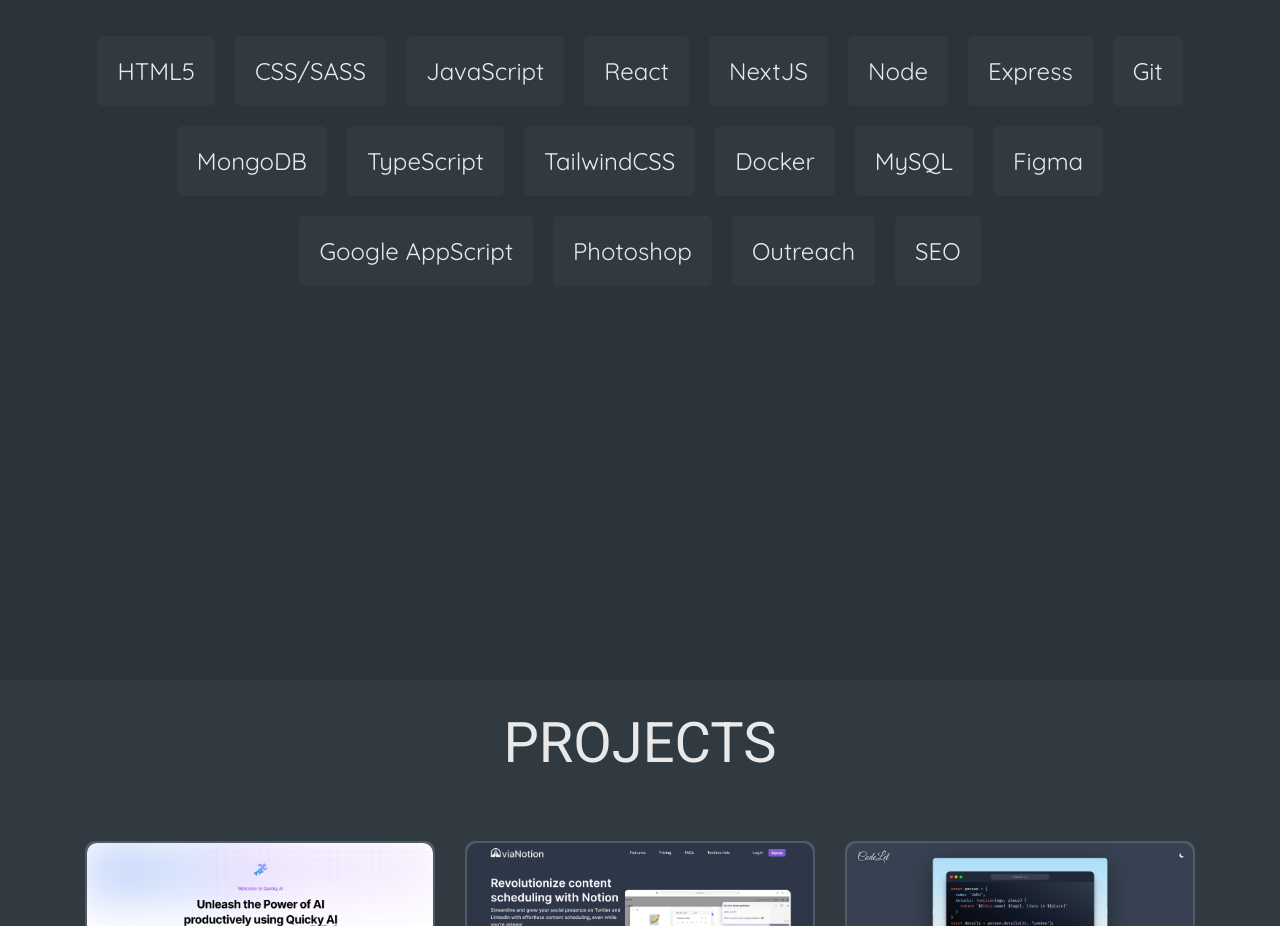
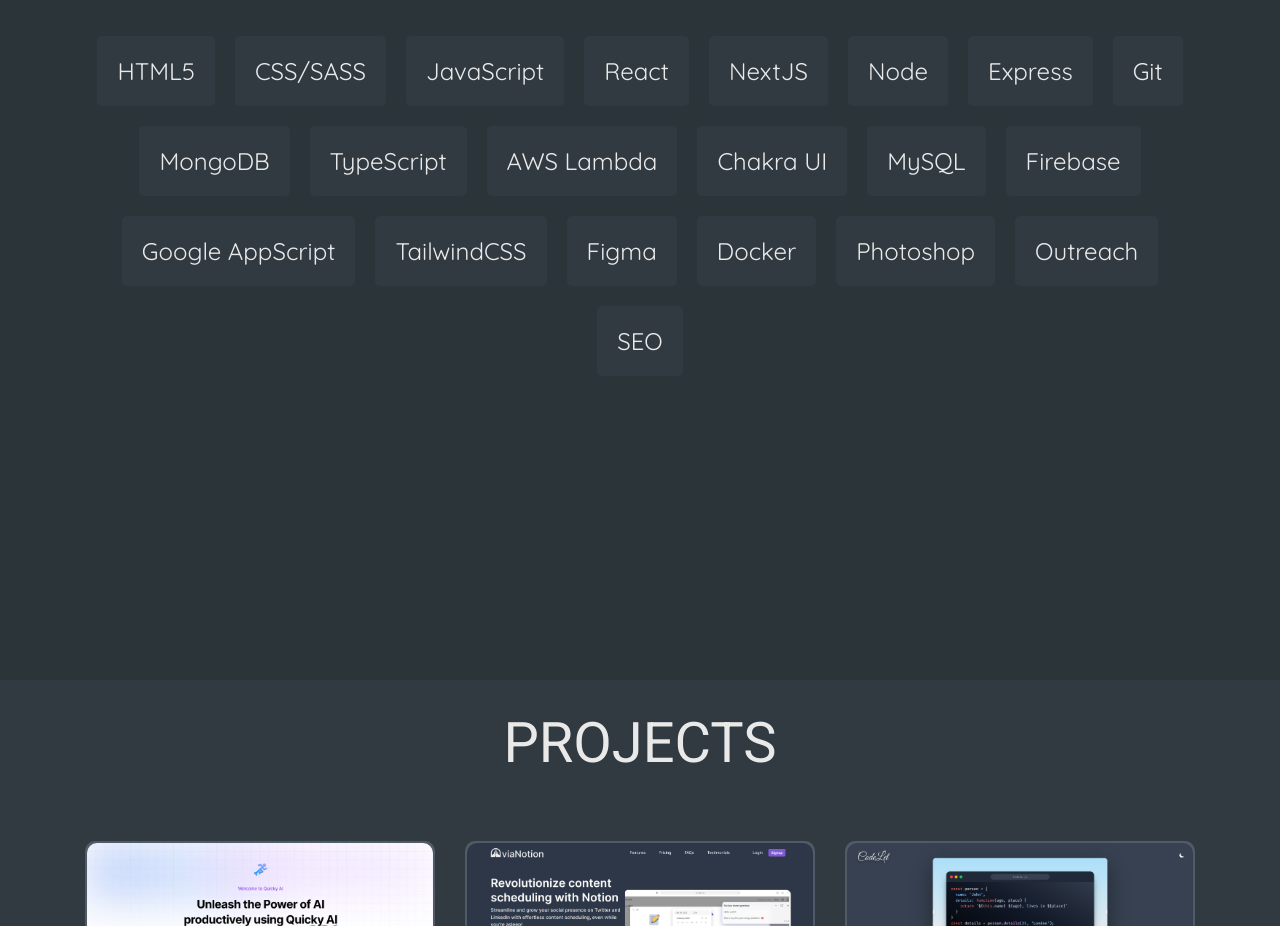
Before and after one commit to Basharath/Basharath.github.io, a React (Create React App) app: page / in a window 1280 px wide. Shown: the part 1000-1926 px from the top of the page. Built offline with nearby package versions, Linux system fonts and the light colour scheme; the HTML template or start-up script is replaced by a standard one.

Commit message:
Adds firebase and chakra UI skills

```diff
--- a/src/components/Skills.jsx
+++ b/src/components/Skills.jsx
@@ -15,11 +15,14 @@ export default function Skills() {
         <span className='skill'>Git</span>
         <span className='skill'>MongoDB</span>
         <span className='skill'>TypeScript</span>
+        <span className='skill'>AWS Lambda</span>
+        <span className='skill'>Chakra UI</span>
+        <span className='skill'>MySQL</span>
+        <span className='skill'>Firebase</span>
+        <span className='skill'>Google AppScript</span>
         <span className='skill'>TailwindCSS</span>
+        <span className='skill'>Figma</span>
         <span className='skill'>Docker</span>
-        <span className='skill'>MySQL</span>
-        <span className='skill'>Figma</span>
-        <span className='skill'>Google AppScript</span>
         <span className='skill'>Photoshop</span>
         <span className='skill'>Outreach</span>
         <span className='skill'>SEO</span>
```
